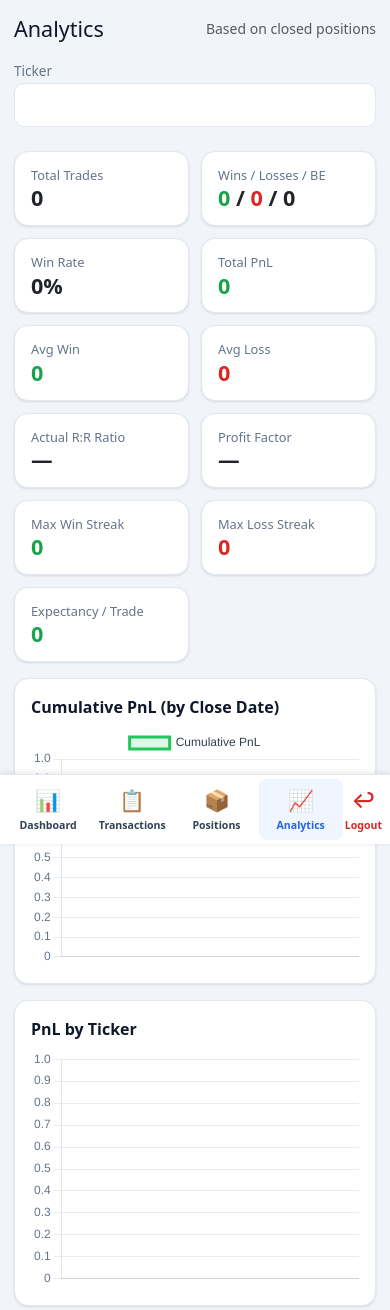
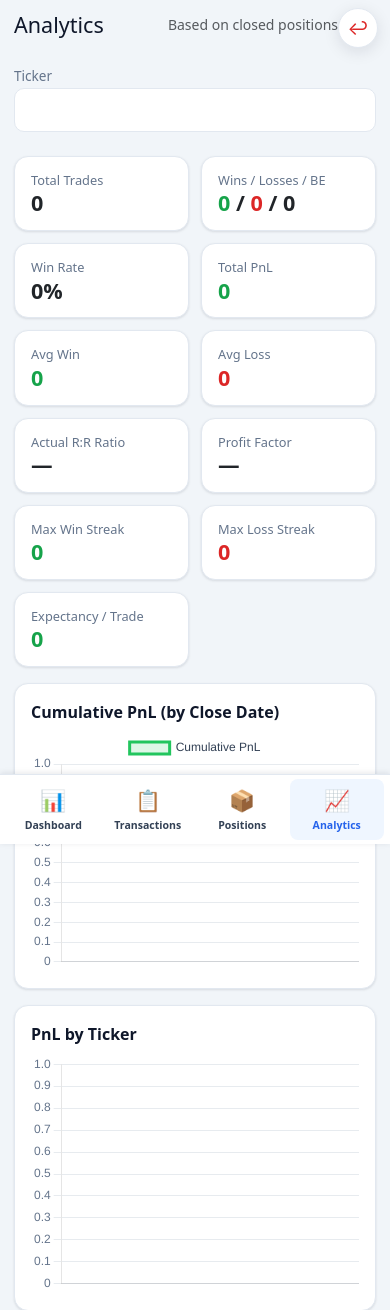
Before and after one commit to khanhkv14/trading_management, a Flask app: page /report in a window 390 px wide. Shown: the top 1310 px of the page. Run offline with Flask 3, Linux system fonts and the light colour scheme; the visitor is signed in with stand-in values (Sample User, id 1); data that the repository does not hold is empty; some libraries are stand-ins or nearby versions.

Commit message:
fix bug UI mobile + loi cham chuyen chuc nang

```diff
--- a/app/static/style.css
+++ b/app/static/style.css
@@ -51,6 +51,31 @@ body.is-app{ display:flex; height:100vh; overflow:hidden; }
 body:not(.is-app) #main-content{ max-width:460px; margin:0 auto; padding:24px; }
 
 /* =====================================================================
+   VIEW HEADER (sticky): tiêu đề mỗi view ("Dashboard", "Transactions",
+   "Positions", "Analytics") DÍNH lên đầu vùng cuộn -> luôn biết đang ở tab
+   nào khi cuộn dọc. Dùng NỀN NỀN của app + z-index cao hơn card. Margin âm
+   để nền trải hết bề ngang và dính sát mép trên (bù đúng padding của
+   #main-content: 24px 32px). Class .scrolled do SPA engine bật khi cuộn>5px
+   (xem base.html) -> lộ viền/đổ bóng nhẹ phân tách header với nội dung.
+   ===================================================================== */
+.view-header{
+  position:sticky; top:0; z-index:20;
+  display:flex; align-items:center; justify-content:space-between; gap:12px;
+  background:var(--bg);
+  margin:-24px -32px 16px; padding:16px 32px;
+  border-bottom:1px solid transparent;
+  transition:border-color .15s ease, box-shadow .15s ease;
+}
+.view-header > h4{ margin:0; }
+.view-header.scrolled{
+  border-bottom-color:var(--border);
+  box-shadow:0 6px 12px -10px rgba(15,23,42,.35);
+}
+
+/* Nút logout nổi cho MOBILE (khai báo ở base.html). Desktop: ẩn hoàn toàn. */
+.mobile-logout{ display:none; }
+
+/* =====================================================================
    MOBILE (<=768px): sidebar dọc 240px KHÔNG dùng được trên điện thoại
    (che hết màn hình). Chuyển thành THANH TAB Ở ĐÁY, tái sử dụng markup
    #sidebar / .side-link sẵn có — không cần sửa HTML.
@@ -78,7 +103,11 @@ body:not(.is-app) #main-content{ max-width:460px; margin:0 auto; padding:24px; }
     text-align:center; border-radius:8px;
   }
   .side-link .ico{ width:auto; flex:none; font-size:1.3rem; }
-  .side-link.logout{ margin-top:0; flex:0 0 auto; }
+
+  /* Logout KHÔNG được nằm chung hàng thanh tab đáy (dễ bấm nhầm -> đăng xuất
+     ngoài ý muốn khi thao tác nhanh). Ẩn hẳn trên mobile; thay bằng nút nổi
+     .mobile-logout ở góc trên-phải có confirm(). */
+  .side-link.logout{ display:none !important; }
 
   /* Nội dung cuộn theo window + chừa chỗ cho thanh tab đáy. */
   #main-content{
@@ -86,6 +115,26 @@ body:not(.is-app) #main-content{ max-width:460px; margin:0 auto; padding:24px; }
     padding:16px 14px;
     padding-bottom:calc(76px + env(safe-area-inset-bottom));
   }
+
+  /* View-header dính: bù theo padding mobile (16px 14px) + chừa lề phải cho
+     nút logout nổi. top:0 (đã set ở base) -> dính theo cuộn window. */
+  .view-header{
+    margin:-16px -14px 12px;
+    padding:12px 52px 12px 14px;
+  }
+
+  /* Nút Logout nổi, tách biệt, an toàn cho mobile. */
+  .mobile-logout{
+    display:flex; align-items:center; justify-content:center;
+    position:fixed; z-index:1040;
+    top:calc(8px + env(safe-area-inset-top)); right:12px;
+    width:40px; height:40px;
+    background:var(--panel); color:var(--loss);
+    border:1px solid var(--border); border-radius:50%;
+    box-shadow:var(--shadow-lg); text-decoration:none;
+    font-size:1.15rem; line-height:1;
+  }
+  .mobile-logout:active{ background:#fee2e2; }
 }
 
 /* ---------- Cards & stat ---------- */
--- a/app/templates/base.html
+++ b/app/templates/base.html
@@ -29,6 +29,14 @@
   <!-- Logout ở dưới cùng (full reload, không SPA) -->
   <a class="side-link logout" href="{{ url_for('auth.logout') }}"><span class="ico">↩</span> Logout</a>
 </aside>
+
+<!-- Nút Logout AN TOÀN cho MOBILE. Tách hẳn khỏi thanh tab đáy (nơi dễ bấm
+     nhầm khi thao tác nhanh), neo cố định góc trên-phải, có confirm() chống
+     đăng xuất ngoài ý muốn. Đặt NGOÀI #main-content nên KHÔNG bị SPA thay ra
+     khi đổi tab. Ẩn trên desktop (đã có Logout ở sidebar) — xem style.css. -->
+<a class="mobile-logout" href="{{ url_for('auth.logout') }}"
+   onclick="return confirm('Log out of Trading Manager?');"
+   title="Logout" aria-label="Logout">↩</a>
 {% endif %}
 
 <!-- ===== Khu vực nội dung chính (cuộn độc lập) ===== -->
@@ -77,6 +85,17 @@
 
   function resetViewScope() {
     if (viewCtrl) { try { viewCtrl.abort(); } catch (e) {} }
+    // Hủy MỌI Chart.js của view cũ TRƯỚC khi thay DOM. AbortController chỉ gỡ
+    // event listener; nó KHÔNG biết tới Chart.js. Mỗi chart giữ 1 ResizeObserver
+    // + nằm trong registry nội bộ của Chart.js, nên nếu chỉ innerHTML đè canvas
+    // cũ ra thì chart cũ vẫn bị giữ tham chiếu -> rò rỉ bộ nhớ + observer tích tụ
+    // qua mỗi lần mở lại Dashboard/Analytics. destroy() gỡ sạch cả hai.
+    if (window.Chart && typeof Chart.getChart === 'function') {
+      main.querySelectorAll('canvas').forEach(function (cv) {
+        var ch = Chart.getChart(cv);
+        if (ch) { try { ch.destroy(); } catch (e) {} }
+      });
+    }
     viewCtrl = HAS_AC ? new AbortController() : null;
   }
 
@@ -168,6 +187,7 @@
 
       if (push) history.pushState({ url: url }, '', url);
       setActive(url);
+      updateHeaderShadow();                // reset chỉ báo cuộn cho header mới (scrollTop=0)
     } catch (e) {
       if (e && e.name === 'AbortError') return;   // bị điều hướng mới thay -> im lặng
       window.location.href = url;          // lỗi mạng -> quay về điều hướng thường
@@ -221,8 +241,26 @@
     loadInto(location.pathname + location.search, false);
   });
 
+  /* ---- Chỉ báo cuộn cho .view-header (sticky) --------------------------
+     Khi vùng nội dung trượt quá 5px, gắn class .scrolled để lộ đường viền
+     dưới tinh tế bên dưới header đang dính. Vùng cuộn là #main-content trên
+     desktop, nhưng chuyển sang cuộn theo window trên mobile (layout đổi sang
+     block) -> nghe cả hai cho chắc. Đây là listener của ENGINE (đăng ký MỘT
+     LẦN, bindingView=false) nên KHÔNG dính signal và không bao giờ bị gỡ. */
+  function contentScrollTop() {
+    return (main.scrollTop || 0) || window.pageYOffset ||
+           document.documentElement.scrollTop || 0;
+  }
+  function updateHeaderShadow() {
+    var vh = main.querySelector('.view-header');
+    if (vh) vh.classList.toggle('scrolled', contentScrollTop() > 5);
+  }
+  main.addEventListener('scroll', updateHeaderShadow, { passive: true });
+  window.addEventListener('scroll', updateHeaderShadow, { passive: true });
+
   // Trạng thái ban đầu cho nút Back.
   history.replaceState({ url: location.pathname + location.search }, '', location.href);
+  updateHeaderShadow();                    // đồng bộ cho lần tải đầu (full render)
 })();
 </script>
 </body>
--- a/app/templates/dashboard.html
+++ b/app/templates/dashboard.html
@@ -1,6 +1,6 @@
 {% extends layout|default("base.html") %}
 {% block content %}
-<h4 class="mb-3">Dashboard</h4>
+<div class="view-header"><h4>Dashboard</h4></div>
 <div class="row g-3 mb-4">
   <div class="col-6 col-md-3"><div class="card p-3"><div>Closed Positions</div><div class="stat">{{ total }}</div></div></div>
   <div class="col-6 col-md-3"><div class="card p-3"><div>Win Rate</div><div class="stat">{{ win_rate }}%</div></div></div>
--- a/app/templates/positions.html
+++ b/app/templates/positions.html
@@ -1,6 +1,6 @@
 {% extends layout|default("base.html") %}
 {% block content %}
-<h4 class="mb-3">Positions</h4>
+<div class="view-header"><h4>Positions</h4></div>
 
 <form id="filter-form" class="row g-2 mb-3">
   <div class="col-6"><label>Ticker</label>
--- a/app/templates/report.html
+++ b/app/templates/report.html
@@ -1,7 +1,7 @@
 {% extends layout|default("base.html") %}
 {% block content %}
-<div class="d-flex justify-content-between align-items-center mb-3">
-  <h4 class="mb-0">Analytics</h4>
+<div class="view-header">
+  <h4>Analytics</h4>
   <span class="text-muted small">Based on closed positions</span>
 </div>
 
--- a/app/templates/transactions.html
+++ b/app/templates/transactions.html
@@ -1,7 +1,7 @@
 {% extends layout|default("base.html") %}
 {% block content %}
-<div class="d-flex justify-content-between align-items-center mb-3">
-  <h4 class="mb-0">Transactions</h4>
+<div class="view-header">
+  <h4>Transactions</h4>
   <a class="btn btn-primary" href="{{ url_for('main.tx_add') }}">+ Add Transaction</a>
 </div>
 
```
